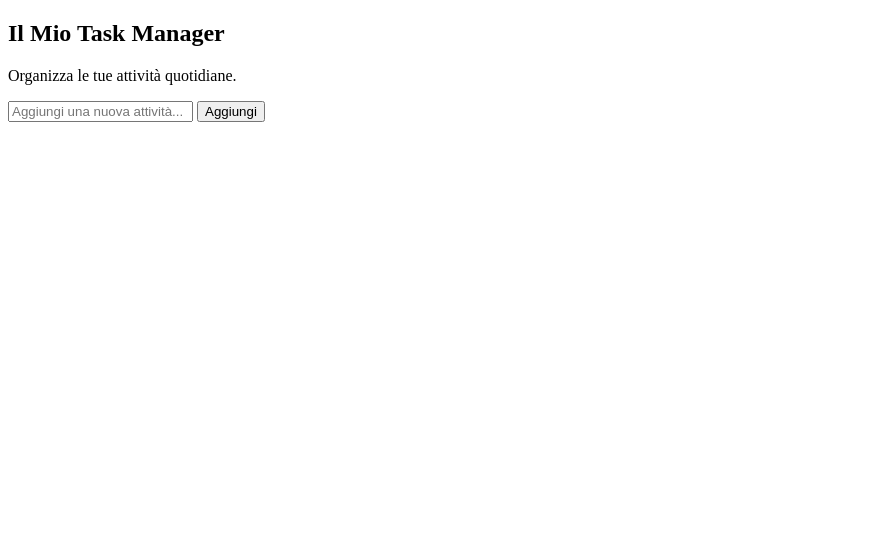
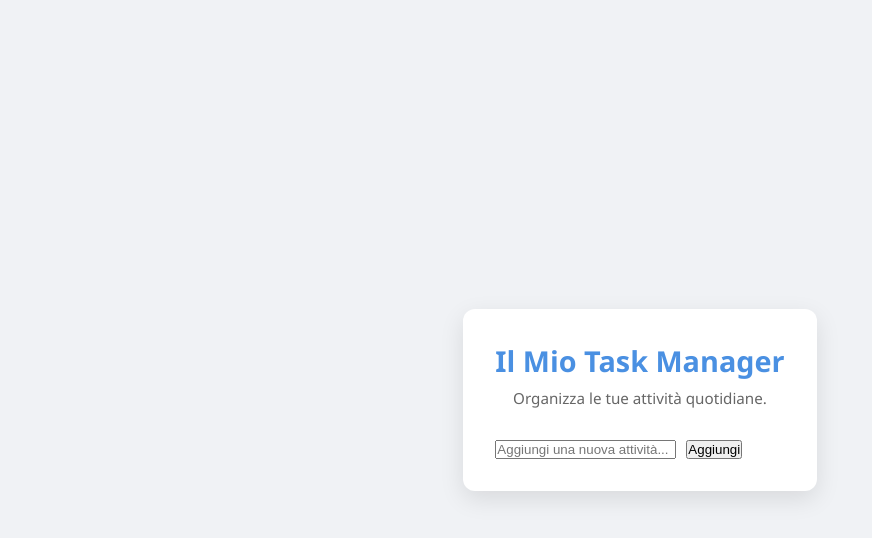
Before and after one commit to BecksFedeUniPr/task_manager, a plain HTML site: page index.html in a window 1280 px wide. Shown: the whole page, without its empty margins (0-872 px from the left). Drawn offline with Linux system fonts and the light colour scheme; files that its build step writes are made by us from their sources.

Commit message:
feat: added the css style

```diff
--- a/css/style.css
+++ b/css/style.css
@@ -0,0 +1,62 @@
+/* --- Variabili Globali (Colori e Font) --- */
+:root {
+    --primary-color: #4a90e2;    /* Blu principale */
+    --primary-hover: #357abd;    /* Blu scuro per hover */
+    --bg-color: #f0f2f5;         /* Sfondo pagina */
+    --card-bg: #ffffff;          /* Sfondo del box */
+    --text-color: #333333;       /* Testo principale */
+    --text-muted: #666666;       /* Testo secondario */
+    --border-radius: 12px;       /* Arrotondamento angoli */
+    --shadow: 0 8px 24px rgba(0, 0, 0, 0.1); /* Ombra soffice */
+}
+
+/* --- Reset Base --- */
+* {
+    box-sizing: border-box; /* Gestione corretta delle dimensioni */
+    margin: 0;
+    padding: 0;
+}
+
+body {
+    font-family: 'Segoe UI', Tahoma, Geneva, Verdana, sans-serif;
+    background-color: var(--bg-color);
+    color: var(--text-color);
+    display: flex;
+    justify-content: center; /* Centra orizzontalmente */
+    align-items: center;     /* Centra verticalmente */
+    min-height: 100vh;       /* Occupa tutta l'altezza dello schermo */
+    padding: 20px;
+}
+
+/* --- Contenitore Principale (Card) --- */
+.task-manager-container {
+    background-color: var(--card-bg);
+    width: 100%;
+    max-width: 450px; /* Larghezza massima per non allargarsi troppo su PC */
+    padding: 2rem;
+    border-radius: var(--border-radius);
+    box-shadow: var(--shadow);
+    transition: transform 0.3s ease;
+}
+
+/* --- Header --- */
+.task-header {
+    text-align: center;
+    margin-bottom: 2rem;
+}
+
+.task-header h2 {
+    font-size: 1.8rem;
+    margin-bottom: 0.5rem;
+    color: var(--primary-color);
+}
+
+.task-header p {
+    color: var(--text-muted);
+    font-size: 0.95rem;
+}
+
+/* --- Input Group (Input + Bottone) --- */
+.input-group {
+    display: flex;
+    gap: 10px; /* Spazio tra input e bottone */
--- a/index.html
+++ b/index.html
@@ -4,7 +4,7 @@
     <meta charset="UTF-8">
     <meta name="viewport" content="width=device-width, initial-scale=1.0">
     <title>Task Manager Semplice</title>
-    <link rel="stylesheet" href="style.css">
+    <link rel="stylesheet" href="./css/style.css">
 </head>
 <body>
 <main>
```
